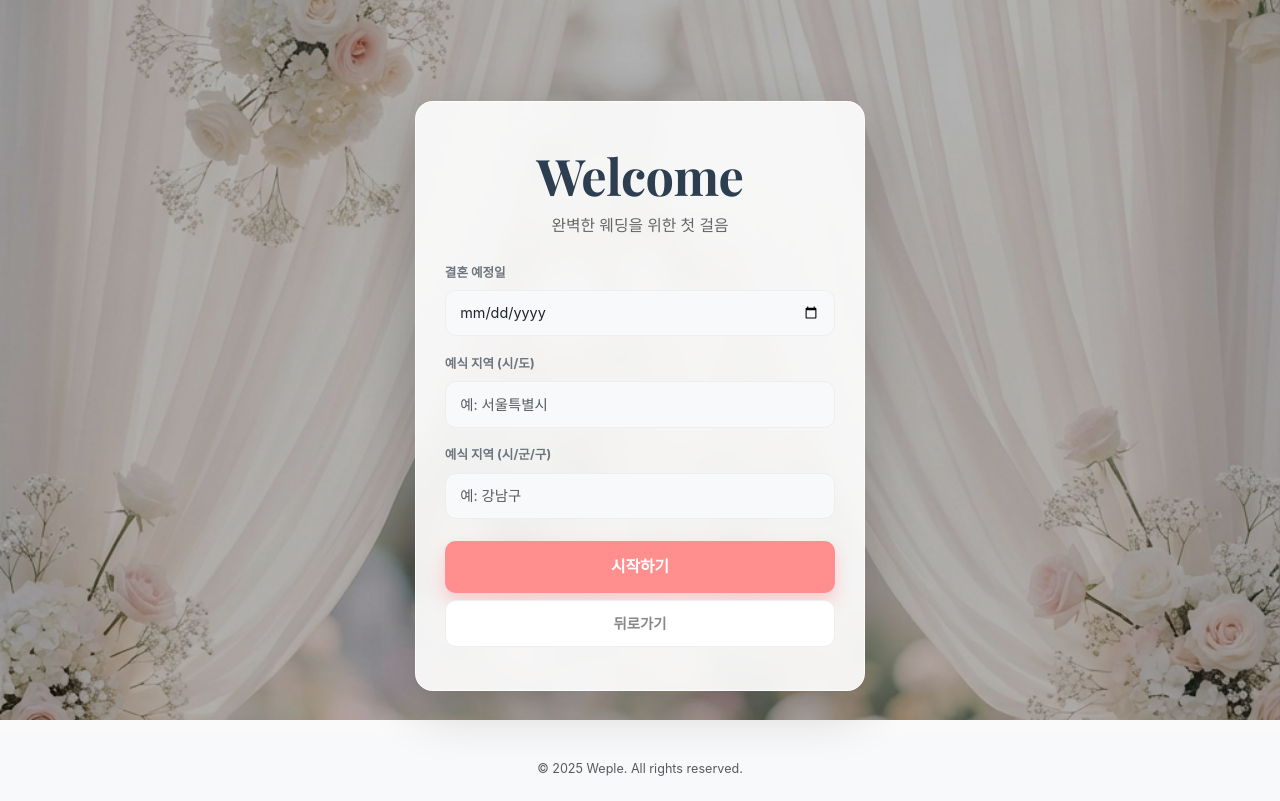
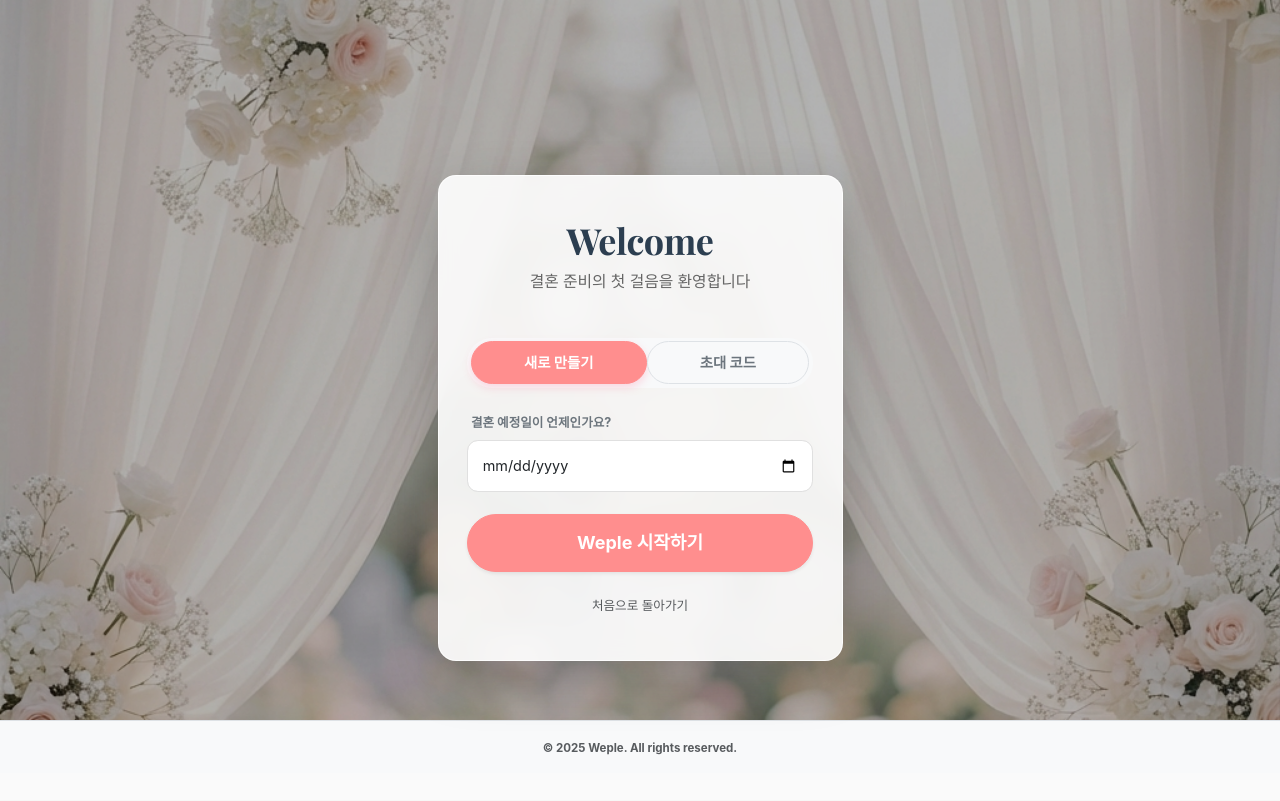
Before and after one commit to whddnjs3966/Weple, a Django app: page /weddings/onboarding/ in a window 1280 px wide. After the commit the page ends 755 px from the top, so only its background shows below. Run offline with Django 5.2, Linux system fonts and the light colour scheme; the visitor is signed in with stand-in values (Sample User, id 1).

Commit message:
메인페이지 및 로그인 페이지 수정

```diff
--- a/core/templates/base.html
+++ b/core/templates/base.html
@@ -11,17 +11,25 @@
         href="https://fonts.googleapis.com/css2?family=Noto+Sans+KR:wght@400;500;700&family=Playfair+Display:wght@700&display=swap"
         rel="stylesheet">
     {% load static %}
-    <link href="{% static 'core/css/style.css' %}?v=6" rel="stylesheet">
+    <link href="{% static 'core/css/style.css' %}?v=7" rel="stylesheet">
 </head>
 
-<body>
+<body class="d-flex flex-column min-vh-100">
     {% block layout %}
-    <nav class="navbar navbar-expand-lg navbar-light mb-4">
+    <nav class="navbar navbar-expand-lg navbar-light fixed-top mb-4">
         <div class="container">
             <a class="navbar-brand fw-bold font-playfair" href="{% url 'landing' %}">Weple</a>
             <div class="collapse navbar-collapse">
                 <ul class="navbar-nav ms-auto align-items-center">
                     {% if user.is_authenticated %}
+                    {% if user.wedding_profile.group %}
+                    <li class="nav-item me-2">
+                        <button type="button" class="btn btn-outline-secondary btn-sm rounded-pill px-3 font-refined"
+                            data-bs-toggle="modal" data-bs-target="#infoModal">
+                            <i class="bi bi-info-circle me-1"></i>정보
+                        </button>
+                    </li>
+                    {% endif %}
                     <li class="nav-item">
                         <span class="nav-link font-refined">
                             <i class="bi bi-person-circle me-1 text-muted"></i>
@@ -43,15 +51,62 @@
         </div>
     </nav>
 
-    <div class="container">
+    <div style="height: 70px;"></div>
+
+    <div class="container flex-grow-1">
         {% block content %}
         {% endblock %}
     </div>
     {% endblock %}
 
-    <footer class="py-4 mt-3 bg-light text-center text-muted">
+    <!-- Info Modal -->
+    {% if user.is_authenticated and user.wedding_profile.group %}
+    <div class="modal fade" id="infoModal" tabindex="-1" aria-hidden="true">
+        <div class="modal-dialog modal-dialog-centered">
+            <div class="modal-content border-0 shadow" style="border-radius: 20px;">
+                <div class="modal-header border-0 pb-0">
+                    <h5 class="modal-title fw-bold" style="color: #ff6b6b;">커플 연결 정보</h5>
+                    <button type="button" class="btn-close" data-bs-dismiss="modal" aria-label="Close"></button>
+                </div>
+                <div class="modal-body p-4">
+                    <!-- Invite Code Section -->
+                    <div class="mb-4 text-center">
+                        <label class="form-label text-secondary small fw-bold">내 초대 코드</label>
+                        <div class="d-flex align-items-center justify-content-center gap-2">
+                            <h2 class="mb-0 fw-bold font-monospace" style="letter-spacing: 2px;">{{
+                                user.wedding_profile.group.invite_code }}</h2>
+                            <button class="btn btn-sm btn-light border"
+                                onclick="navigator.clipboard.writeText('{{ user.wedding_profile.group.invite_code }}')">
+                                <i class="bi bi-files"></i>
+                            </button>
+                        </div>
+                        <p class="text-muted small mt-2">이 코드를 파트너에게 공유하여 그룹에 가입시키세요.</p>
+                    </div>
+
+                    <hr class="my-4">
+
+                    <!-- Date Edit Section -->
+                    <form method="post" action="{% url 'dashboard' %}">
+                        {% csrf_token %}
+                        <input type="hidden" name="update_date" value="true">
+                        <div class="mb-3">
+                            <label class="form-label fw-bold small text-secondary">결혼 예정일 수정</label>
+                            <input type="date" name="wedding_date" class="form-control"
+                                value="{{ user.wedding_profile.group.wedding_date|date:'Y-m-d' }}">
+                        </div>
+                        <div class="d-grid">
+                            <button type="submit" class="btn btn-login-custom" style="padding: 0.5rem;">수정하기</button>
+                        </div>
+                    </form>
+                </div>
+            </div>
+        </div>
+    </div>
+    {% endif %}
+
+    <footer class="py-3 bg-light text-center text-muted mt-auto border-top">
         <div class="container">
-            <small>&copy; 2025 Weple. All rights reserved.</small>
+            <small class="fw-bold" style="font-size: 0.8rem;">&copy; 2025 Weple. All rights reserved.</small>
         </div>
     </footer>
 
--- a/weddings/forms.py
+++ b/weddings/forms.py
@@ -1,23 +1,41 @@
 from django import forms
-from .models import WeddingProfile
+from .models import WeddingProfile, WeddingGroup
+
+class WeddingGroupForm(forms.ModelForm):
+    class Meta:
+        model = WeddingGroup
+        fields = ['wedding_date']
+        widgets = {
+            'wedding_date': forms.DateInput(attrs={'type': 'date', 'class': 'form-control'}),
+        }
+        labels = {
+            'wedding_date': '결혼 예정일',
+        }
 
 class WeddingProfileForm(forms.ModelForm):
     class Meta:
         model = WeddingProfile
-        fields = ['wedding_date', 'region_sido', 'region_sigungu']
+        fields = ['wedding_date'] # 다른 필드 제거
         widgets = {
-            'wedding_date': forms.DateInput(attrs={'type': 'date', 'class': 'form-control'}),
-            'region_sido': forms.TextInput(attrs={'class': 'form-control', 'placeholder': '예: 서울특별시'}),
-            'region_sigungu': forms.TextInput(attrs={'class': 'form-control', 'placeholder': '예: 강남구'}),
-            'style': forms.TextInput(attrs={'class': 'form-control', 'placeholder': '예: 호텔웨딩'}),
-            'budget_min': forms.NumberInput(attrs={'class': 'form-control', 'placeholder': '최소 예산 (만원)'}),
-            'budget_max': forms.NumberInput(attrs={'class': 'form-control', 'placeholder': '최대 예산 (만원)'}),
+            'wedding_date': forms.DateInput(attrs={
+                'type': 'date',
+                'class': 'form-control',
+                'style': 'padding: 1rem; border-radius: 12px;'
+            }),
         }
         labels = {
             'wedding_date': '결혼 예정일',
-            'region_sido': '예식 지역 (시/도)',
-            'region_sigungu': '예식 지역 (시/군/구)',
-            'style': '예식 형태',
-            'budget_min': '최소 예산',
-            'budget_max': '최대 예산',
         }
+
+class GroupJoinForm(forms.Form):
+    invite_code = forms.CharField(
+        max_length=6,
+        widget=forms.TextInput(attrs={'class': 'form-control', 'placeholder': '초대 코드 6자리 입력'}),
+        label='초대 코드'
+    )
+
+    def clean_invite_code(self):
+        code = self.cleaned_data.get('invite_code')
+        if not WeddingGroup.objects.filter(invite_code=code).exists():
+            raise forms.ValidationError("유효하지 않은 초대 코드입니다.")
+        return code
--- a/weddings/templates/weddings/onboarding.html
+++ b/weddings/templates/weddings/onboarding.html
@@ -1,57 +1,72 @@
 {% extends 'base.html' %}
 {% load static %}
 
-{% block title %}결혼 정보 입력 - 웨딩 플래너{% endblock %}
+{% block title %}시작하기 - 웨딩 플래너{% endblock %}
 
 {% block layout %}
 <div class="landing-hero">
     <div class="landing-overlay"></div>
-    <div class="landing-content fade-in" style="max-width: 500px; width: 95%; margin-top: 5rem;">
-        <h1 class="landing-logo mb-2">Welcome</h1>
-        <p class="landing-subtitle mb-4">완벽한 웨딩을 위한 첫 걸음</p>
+    <div class="landing-content fade-in" style="max-width: 450px; width: 95%; margin-top: 8rem;">
+        <h1 class="landing-logo mb-2 text-center" style="font-size: 2.5rem;">Welcome</h1>
+        <p class="landing-subtitle mb-5 text-center">결혼 준비의 첫 걸음을 환영합니다</p>
 
-        <form method="post" class="text-start">
-            {% csrf_token %}
-            {% for field in form %}
-            <div class="mb-3">
-                <label for="{{ field.id_for_label }}" class="form-label fw-bold small text-secondary">
-                    {{ field.label }}</label>
-                {{ field }}
-                {% if field.help_text %}
-                <div class="form-text" style="font-size: 0.8rem;">{{ field.help_text }}</div>
-                {% endif %}
-                {% if field.errors %}
-                <div class="text-danger small mt-1">{{ field.errors }}</div>
-                {% endif %}
+        <ul class="nav nav-pills nav-fill mb-4 p-1 bg-light rounded-pill" role="tablist">
+            <li class="nav-item">
+                <button class="nav-link active rounded-pill fw-bold" data-bs-toggle="pill" data-bs-target="#new-wedding"
+                    type="button">새로 만들기</button>
+            </li>
+            <li class="nav-item">
+                <button class="nav-link rounded-pill fw-bold" data-bs-toggle="pill" data-bs-target="#invite-code"
+                    type="button">초대 코드</button>
+            </li>
+        </ul>
+
+        <div class="tab-content">
+            <div class="tab-pane fade show active" id="new-wedding">
+                <form method="post" class="text-start">
+                    {% csrf_token %}
+                    <div class="mb-4">
+                        <label class="form-label fw-bold small text-secondary ms-1">결혼 예정일이 언제인가요?</label>
+                        {{ form.wedding_date }}
+                        {% if form.wedding_date.errors %}
+                        <div class="text-danger small mt-1 ps-1">{{ form.wedding_date.errors }}</div>
+                        {% endif %}
+                    </div>
+
+                    <div class="d-grid gap-2">
+                        <button type="submit" class="btn btn-primary btn-lg rounded-pill fw-bold py-3 shadow-sm">
+                            Weple 시작하기
+                        </button>
+                    </div>
+                </form>
             </div>
-            {% endfor %}
 
-            <div class="d-grid gap-2 mt-4">
-                <button type="submit" class="btn btn-login-custom mb-0">
-                    시작하기
-                </button>
-                <a href="#"
-                    onclick="event.preventDefault(); document.getElementById('logout-form-onboarding').submit();"
-                    class="btn btn-guest-custom text-center" style="background: white; border: 1px solid #eee;">
-                    뒤로가기
-                </a>
+            <div class="tab-pane fade" id="invite-code">
+                <form onsubmit="alert('초대 코드 기능은 준비 중입니다.'); return false;">
+                    <div class="mb-4">
+                        <label class="form-label fw-bold small text-secondary ms-1">공유받은 코드를 입력하세요</label>
+                        <input type="text" class="form-control" placeholder="예: WP-123456"
+                            style="padding: 1rem; border-radius: 12px;">
+                    </div>
+                    <div class="d-grid gap-2">
+                        <button type="submit" class="btn btn-outline-primary btn-lg rounded-pill fw-bold py-3">
+                            입장하기
+                        </button>
+                    </div>
+                </form>
             </div>
-        </form>
+        </div>
+
+        <div class="text-center mt-4">
+            <a href="#" onclick="event.preventDefault(); document.getElementById('logout-form-onboarding').submit();"
+                class="text-muted text-decoration-none small">
+                처음으로 돌아가기
+            </a>
+        </div>
 
         <form id="logout-form-onboarding" method="post" action="{% url 'logout' %}" style="display: none;">
             {% csrf_token %}
         </form>
     </div>
 </div>
-
-<script>
-    // Add styling to form fields
-    document.querySelectorAll('input, select, textarea').forEach(input => {
-        input.classList.add('form-control');
-        input.style.borderRadius = '12px';
-        input.style.padding = '0.8rem 1rem';
-        input.style.border = '1px solid #eee';
-        input.style.backgroundColor = '#f8f9fa';
-    });
-</script>
 {% endblock %}
--- a/weddings/views.py
+++ b/weddings/views.py
@@ -1,48 +1,89 @@
 from django.shortcuts import render, redirect, get_object_or_404
 from django.contrib.auth.decorators import login_required
 from django.utils import timezone
-from .models import WeddingProfile, ScheduleTask, DailyLog, Notice, Question
+from .models import WeddingProfile, ScheduleTask, DailyLog, Notice, Question, WeddingGroup
 from vendors.models import Vendor, VendorCategory
-from .forms import WeddingProfileForm
+from .forms import WeddingProfileForm, GroupJoinForm, WeddingGroupForm
 import calendar
 from datetime import datetime, timedelta
 from django.urls import reverse
-
+from django.db.models import Q
+from django.contrib import messages
 
 @login_required
 def onboarding(request):
     """
-    최초 로그인 시 웨딩 정보를 입력받는 뷰
+    최초 로그인 시 웨딩 정보를 입력받는 뷰.
+    그룹 생성(새로 시작하기)만 구현 (초대 코드는 UI만 존재).
     """
-    # 이미 프로필이 있다면 대시보드로 이동
-    if hasattr(request.user, 'wedding_profile'):
+    if hasattr(request.user, 'wedding_profile') and request.user.wedding_profile.group:
         return redirect('dashboard')
 
     if request.method == 'POST':
+        # New Wedding Flow
         form = WeddingProfileForm(request.POST)
+
         if form.is_valid():
-            profile = form.save(commit=False)
-            profile.user = request.user
+            # 1. Create Profile object (don't save yet)
+            profile, created = WeddingProfile.objects.get_or_create(user=request.user)
+
+            # 2. Extract minimal data (wedding_date)
+            wedding_date = form.cleaned_data.get('wedding_date')
+
+            # 3. Create Group automatically
+            group = WeddingGroup.objects.create(wedding_date=wedding_date)
+
+            # 4. Link Group and save Profile
+            # Profile fields are already cleaned but form.save() for existing instance is tricky with get_or_create
+            # So let's manually update.
+            profile.wedding_date = wedding_date
+            profile.group = group
             profile.save()
+
             return redirect('dashboard')
     else:
         form = WeddingProfileForm()
 
-    return render(request, 'weddings/onboarding.html', {'form': form})
+    return render(request, 'weddings/onboarding.html', {
+        'form': form
+    })
 
 @login_required
 def dashboard(request):
-    profile = get_object_or_404(WeddingProfile, user=request.user)
+    try:
+        profile = request.user.wedding_profile
+        group = profile.group
+        if not group:
+            # Profile exists but no group? Go to onboarding or fix
+            return redirect('onboarding')
+    except WeddingProfile.DoesNotExist:
+        return redirect('onboarding')
+
     today = timezone.now().date()
+
+    # Update wedding_date handling (from Group)
 
     # 1. POST Handling
     if request.method == 'POST':
+        # 1-0. Update Group Info (Date) - handled via separate endpoint or here?
+        # User requested modal update. Let's handle it here if easy, or separate view.
+        # Let's check for specific hidden input.
+        if 'update_date' in request.POST:
+             new_date_str = request.POST.get('wedding_date')
+             try:
+                 new_date = datetime.strptime(new_date_str, '%Y-%m-%d').date()
+                 group.wedding_date = new_date
+                 group.save()
+             except ValueError:
+                 pass
+             return redirect('dashboard')
+
         # 1-1. Task Assignment (Schedule)
         if 'task_id' in request.POST:
             task_id = request.POST.get('task_id')
             date_str = request.POST.get('date')
             try:
-                task = ScheduleTask.objects.get(id=task_id, profile=profile)
+                task = ScheduleTask.objects.get(id=task_id, group=group) # Check ownership by group
                 task.date = datetime.strptime(date_str, '%Y-%m-%d').date()
                 task.save()
             except (ScheduleTask.DoesNotExist, ValueError):
@@ -56,7 +97,7 @@ def dashboard(request):
             try:
                 log_date = datetime.strptime(date_str, '%Y-%m-%d').date()
                 DailyLog.objects.update_or_create(
-                    user=request.user,
+                    group=group, # Associate with Group
                     date=log_date,
                     defaults={'content': log_content}
                 )
@@ -79,16 +120,18 @@ def dashboard(request):
         elif 'toggle_task_id' in request.POST:
             task_id = request.POST.get('toggle_task_id')
             try:
-                task = ScheduleTask.objects.get(id=task_id, profile=profile)
+                task = ScheduleTask.objects.get(id=task_id, group=group)
                 task.is_done = not task.is_done
                 task.save()
             except ScheduleTask.DoesNotExist:
                 pass
-
             return redirect(reverse('dashboard') + '?tab=todo')
 
     # 2. D-Day Calculation
-    d_day = (profile.wedding_date - today).days
+    if group.wedding_date:
+        d_day = (group.wedding_date - today).days
+    else:
+        d_day = None
 
     # 3. Calendar Logic
     year = int(request.GET.get('year', today.year))
@@ -112,13 +155,13 @@ def dashboard(request):
         month_end = datetime(year, month + 1, 1).date() - timedelta(days=1)
 
     month_logs_qs = DailyLog.objects.filter(
-        user=request.user,
+        group=group,
         date__range=(month_start, month_end)
     )
     month_logs_map = {log.date: log.content for log in month_logs_qs}
 
     month_tasks = ScheduleTask.objects.filter(
-        profile=profile,
+        group=group,
         date__range=(month_start, month_end)
     ).values_list('date', flat=True)
 
@@ -134,7 +177,7 @@ def dashboard(request):
             else:
                 current_date = datetime(year, month, day).date()
                 is_today = (current_date == today)
-                is_wedding_day = (current_date == profile.wedding_date)
+                is_wedding_day = (current_date == group.wedding_date)
 
                 log_content = month_logs_map.get(current_date, '')
                 has_log = (current_date in month_logs_map)
@@ -159,10 +202,8 @@ def dashboard(request):
         calendar_data.append(week_data)
 
     # 4. Data for Modal (Unscheduled Tasks)
-    # Tasks that are not done OR don't have a date yet
-    from django.db.models import Q
     unscheduled_tasks = ScheduleTask.objects.filter(
-        profile=profile
+        group=group
     ).filter(
         Q(date__isnull=True) | Q(is_done=False)
     ).order_by('date')
@@ -170,13 +211,13 @@ def dashboard(request):
     # 5. Data for Right Panel (Upcoming Mixed List)
     # 5-1. Upcoming Tasks
     upcoming_tasks_qs = ScheduleTask.objects.filter(
-        profile=profile,
+        group=group,
         date__gte=today
     )
 
     # 5-2. Upcoming Logs
     upcoming_logs_qs = DailyLog.objects.filter(
-        user=request.user,
+        group=group,
         date__gte=today
     )
 
@@ -188,13 +229,12 @@ def dashboard(request):
             'id': task.id,
             'title': task.title,
             'date': task.date,
-            'd_day': (task.date - today).days,
+            'd_day': (task.date - today).days if task.date else None,
             'is_done': task.is_done
         })
 
     upcoming_memos = []
     for log in upcoming_logs_qs.order_by('date')[:7]:
-        # Use full content for display in the list (will be line-broken in template)
         content = log.content if log.content else "메모"
         upcoming_memos.append({
             'type': 'alarm',
@@ -204,12 +244,9 @@ def dashboard(request):
             'd_day': (log.date - today).days
         })
 
-    # No longer need upcoming_mixed_list, passing separate lists
-
     # 6. Checklist Data (TimeTable style)
-    # Sort by d_day_offset (Ascending) e.g. -300 -> -200 -> -5
     checklist = ScheduleTask.objects.filter(
-        profile=profile
+        group=group
     ).order_by('d_day_offset', 'id')
 
     # Navigation links
@@ -220,26 +257,25 @@ def dashboard(request):
 
     month_name = f"{year}년 {month}월"
 
-    # Context
     context = {
         'profile': profile,
+        'group': group,  # Passed for invite_code display
         'd_day': d_day,
         'calendar': calendar_data,
         'current_year': year,
         'current_month': month,
         'month_name': month_name,
         'today': today,
-        'unscheduled_tasks': unscheduled_tasks,     # For Modal
-        'upcoming_schedules': upcoming_schedules,   # For Right Panel (Tab 1)
-        'upcoming_memos': upcoming_memos,           # For Right Panel (Tab 2)
-        'checklist': checklist,                     # New Sorted Checklist
+        'unscheduled_tasks': unscheduled_tasks,
+        'upcoming_schedules': upcoming_schedules,
+        'upcoming_memos': upcoming_memos,
+        'checklist': checklist,
         'prev_year': prev_year,
         'prev_month': prev_month,
         'next_year': next_year,
         'next_month': next_month,
         'year_range': range(today.year - 5, today.year + 6),
 
-        # Vendor & Community (Keeping existing)
         'vendor_categories': VendorCategory.objects.all(),
         'recommended_vendors': Vendor.objects.all()[:4],
         'notices': Notice.objects.all(),
```
Also changed, not shown: core/templates/core/landing.html (+12 -13 lines), core/templates/registration/login.html (+36 -14 lines), weddings/models.py (+36 -11 lines), weddings/templates/weddings/dashboard.html (+3 -10 lines), reviews/migrations/0001_initial.py, vendors/migrations/0001_initial.py, vendors/migrations/0002_vendor_image.py (deleted), weddings/migrations/0001_initial.py, weddings/migrations/0002_dailylog.py (deleted), weddings/migrations/0003_scheduletask_category_scheduletask_difficulty_and_more.py (deleted), weddings/migrations/0004_notice_question.py (deleted).
